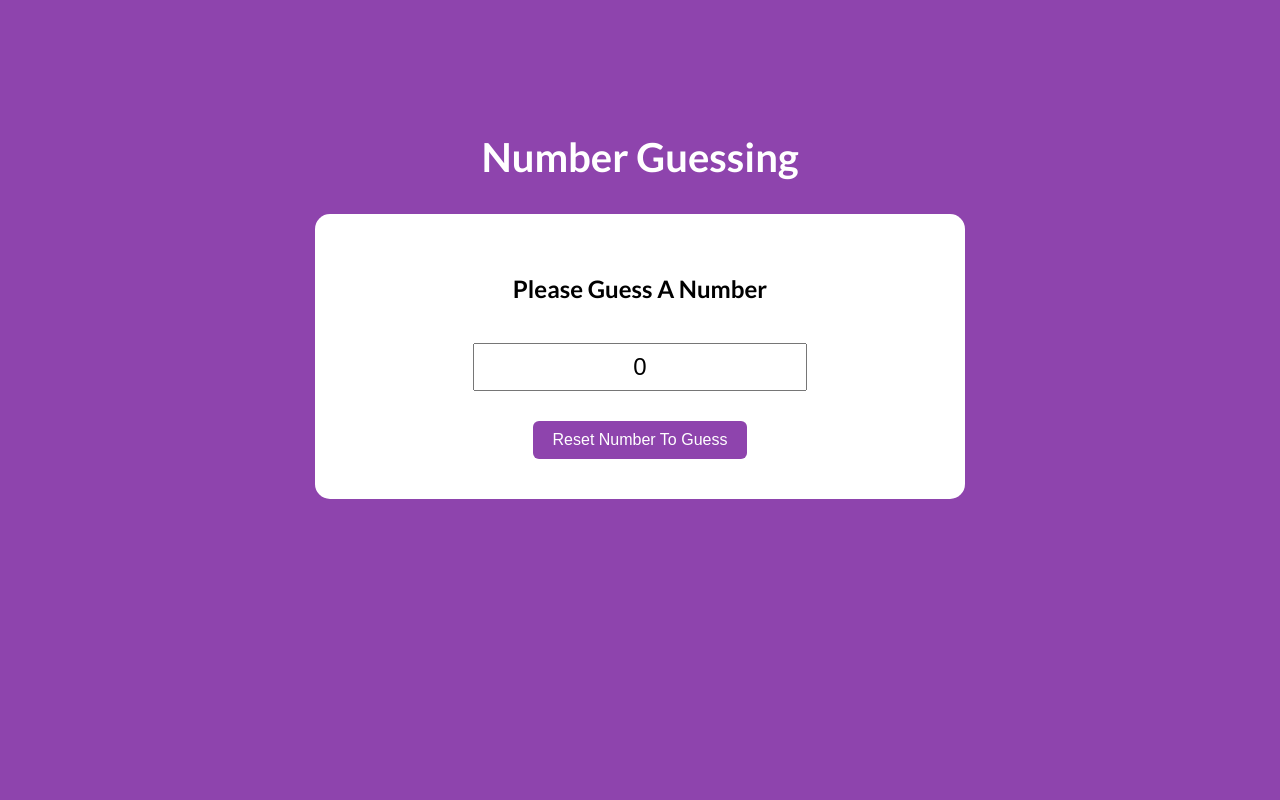
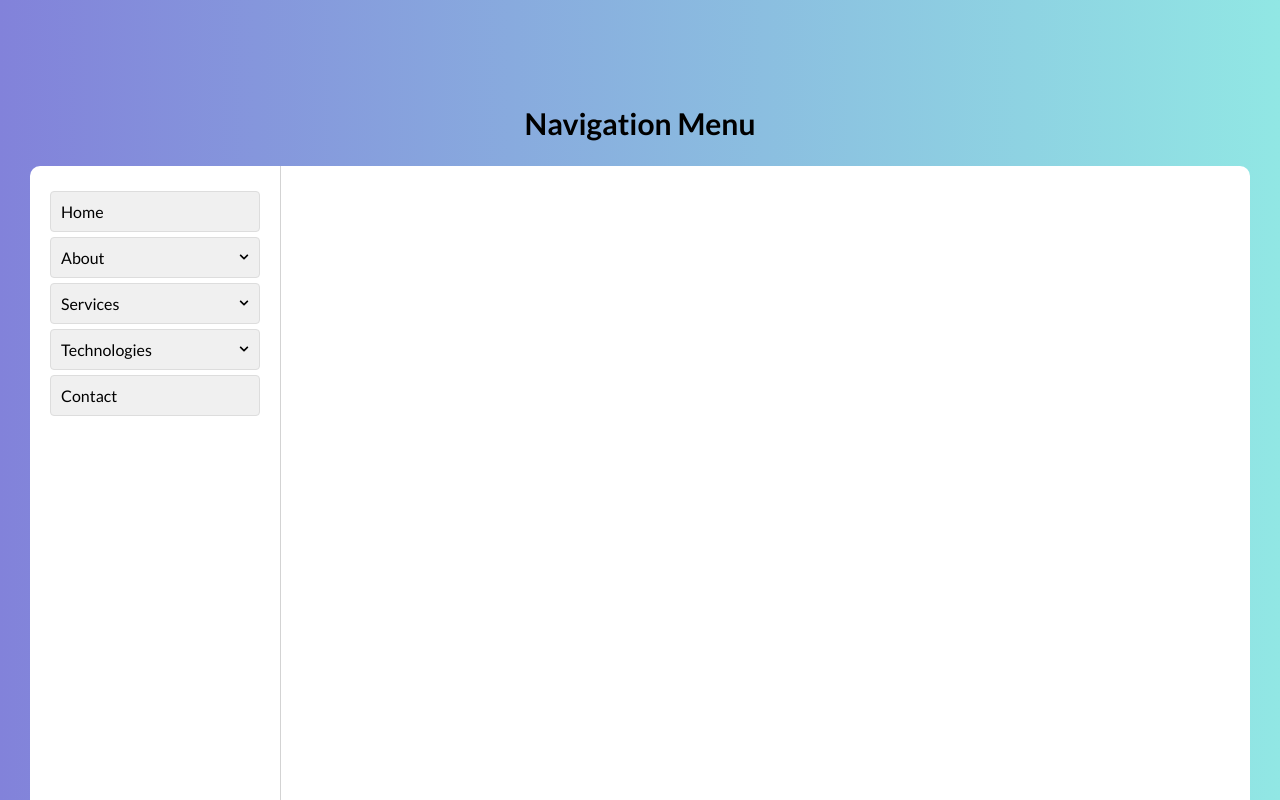
Before and after one commit to ayoubmkira/Reactjs-Mini-Apps, a React (Vite) app: page / in a window 1280 px wide. Shown: the top 800 px of the page. Built offline with nearby package versions, Linux system fonts and the light colour scheme.

Commit message:
Add Recursive Navigation Menu App

```diff
--- a/src/App.jsx
+++ b/src/App.jsx
@@ -5,6 +5,7 @@ import MealsGenerator from "./MealsGenerator"
 import NumberGuessing from "./NumberGuessing"
 import PasswordValidator from "./PasswordValidator"
 import Pomodoro from "./Pomodoro"
+import RecursiveNavigationMenu from "./RecursiveNavigationMenu"
 import RockPaperScissors from "./RockPaperScissors"
 import ShoppingCart from "./ShoppingCart"
 
@@ -20,8 +21,9 @@ function App() {
       {/* <RockPaperScissors /> */}
       {/* <ShoppingCart /> */}
       {/* <ColorSlider /> */}
+      {/* <NumberGuessing /> */}
 
-      <NumberGuessing />
+      <RecursiveNavigationMenu />
     </>
   )
 }
--- /dev/null
+++ b/src/RecursiveNavigationMenu/index.jsx
@@ -0,0 +1,55 @@
+import { useState } from "react";
+import { FaChevronUp, FaChevronDown } from "react-icons/fa";
+import menuData from "./menu";
+import "./style.css";
+
+export default function RecursiveNavigationMenu() {
+
+    return <section className="section-navigation-menu">
+        <h2 className="section-navigation-menu__title">Navigation Menu</h2>
+        <div className="section-navigation-menu__container">
+            <div className="section-navigation-menu__box">
+                <ul className="menu">
+                    {
+                        menuData.map((item) => {
+                            return <MenuItem key={item.id} menu={item} />;
+                        })
+                    }
+                </ul>
+                <div className="content">
+                    {/* Put your content here. */}
+                </div>
+            </div>
+        </div>
+    </section>;
+
+}
+
+function MenuItem({ menu }) {
+
+    const [isOpen, setIsOpen] = useState(false);
+
+    const toggleOpen = () => {
+        setIsOpen(!isOpen);
+    };
+
+    return <li className="menu-item">
+            <div onClick={toggleOpen} className="menu-item-name">
+                <span>{menu.label}</span>
+                {
+                    menu.children && (
+                        isOpen? <FaChevronUp size={10} />: <FaChevronDown size={10} />
+                    )
+                }
+            </div>
+            {
+                (isOpen && menu.children) &&
+                    <ul className="submenu">
+                        {
+                            menu.children.map(_item => <MenuItem key={_item.id} menu={_item} />)
+                        }
+                    </ul>
+            }
+        </li>;
+
+}
--- /dev/null
+++ b/src/RecursiveNavigationMenu/menu.js
@@ -0,0 +1,128 @@
+const menuData = [
+    {
+        id: 1,
+        label: 'Home',
+        link: '/'
+    },
+    {
+        id: 2,
+        label: 'About',
+        link: '/about',
+        children: [
+            {
+                id: 3,
+                label: 'Team',
+                link: '/about/team',
+                children: [
+                    {
+                        id: 4,
+                        label: "Tech",
+                        link: "/about/team/tech",
+                        children: [
+                            {
+                                id: 5,
+                                label: "Web",
+                                link: "/about/team/tech/web"
+                            },
+                            {
+                                id: 6,
+                                label: "Mobile",
+                                link: "/about/team/tech/mobile"
+                            },
+                            {
+                                id: 7,
+                                label: "Cloud",
+                                link: "/about/team/tech/cloud"
+                            }
+                        ]
+                    },
+                    {
+                        id: 8,
+                        label: "Design",
+                        link: "/about/team/design",
+                    }
+                ]
+            },
+            {
+                id: 9,
+                label: 'History',
+                link: '/about/history'
+            }
+        ]
+    },
+    {
+        id: 10,
+        label: "Services",
+        link: "/services",
+        children: [
+            {
+                id: 11,
+                label: "Marketing",
+                link: "/services/merketing"
+            },
+            {
+                id: 12,
+                label: "Developement",
+                link: "/services/developement"
+            }
+        ]
+    },
+    {
+        id: 13,
+        label: "Technologies",
+        link: "/technologies",
+        children: [
+            {
+                id: 14,
+                label: "Web",
+                link: "/technologies/web",
+                children: [
+                    {
+                        id: 15,
+                        label: "Html",
+                        link: "/technologies/web/html"
+                    },
+                    {
+                        id: 16,
+                        label: "Css",
+                        link: "/technologies/web/css"
+                    },
+                    {
+                        id: 17,
+                        label: "Javascript",
+                        link: "/technologies/web/javascript"
+                    }
+                ]
+            },
+            {
+                id: 18,
+                label: "Cloud",
+                link: "/technologies/cloud"
+            },
+            {
+                id: 19,
+                label: "Mobile",
+                link: "/technologies/developement",
+                children: [
+                    {
+                        id: 20,
+                        label: "Android",
+                        link: "/technologies/mobile/android"
+                    },
+                    {
+                        id: 21,
+                        label: "iOs",
+                        link: "/technologies/mobile/ios"
+                    }
+                ]
+            }
+        ]
+    },
+    {
+        id: 22,
+        label: "Contact",
+        link: "/contact"
+    }
+];
+
+export default menuData;
--- /dev/null
+++ b/src/RecursiveNavigationMenu/style.css
@@ -0,0 +1,64 @@
+
+.section-navigation-menu {
+    min-height: 100vh;
+    padding: 80px 30px;
+    background: linear-gradient(to right, #8282da, #91e7e4);
+}
+.section-navigation-menu__title {
+    font-size: 30px;
+    text-align: center;
+}
+.section-navigation-menu__box {
+    background-color: #FFF;
+    border-radius: 10px;
+    max-width: 1220px;
+    margin: auto;
+    height: 90vh;
+    display: flex;
+    align-items: stretch;
+    min-height: 600px;
+    max-height: 750px;
+}
+
+.menu {
+    list-style-type: none;
+    padding: 0;
+    margin: 0;
+    width: 210px;
+    user-select: none;
+    padding: 20px;
+    border-right: 1px solid lightgrey;
+    max-height: 100%;
+    overflow: auto;
+}
+
+.menu-item {
+    margin: 5px 0;
+}
+
+.menu-item-name {
+    cursor: pointer;
+    padding: 10px;
+    background-color: #f0f0f0;
+    border: 1px solid #ddd;
+    border-radius: 4px;
+    transition: background-color 0.3s;
+    display: flex;
+    align-items: center;
+    justify-content: space-between;
+}
+
+.menu-item-name:hover {
+    background-color: #e0e0e0;
+}
+
+.submenu {
+    list-style-type: none;
+    padding-left: 20px;
+    margin: 5px 0;
+    border-left: 1px dashed #ddd;
+}
+
+.content {
+    padding: 20px;
+}
```
Also changed, not shown: images/navigation-menu.png (added), 1 other file (tests, documents, lock files or other folders).
